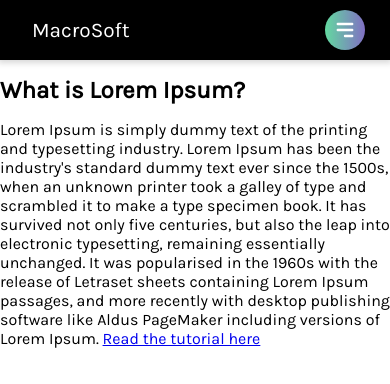
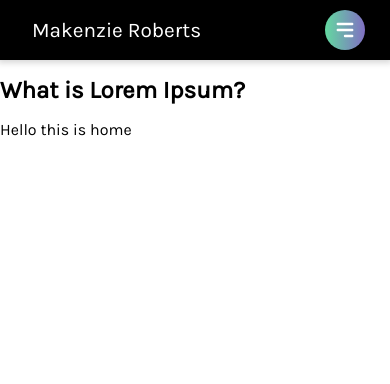
Before and after one commit to MakenzieRoberts/Semester-2_Portfolio, a React (Create React App) app: page / in a window 390 px wide. Shown: the top 384 px of the page. Built offline with nearby package versions, Linux system fonts and the light colour scheme.

Commit message:
Added router and function to close mobile nav
Nav doesn't close automatically when you use <Link> in react (as opposed to <a href>) -- so I created a function to close it named closeMenu.  Added onClick={closeMenu} to nav <ul>

```diff
--- a/src/App.js
+++ b/src/App.js
@@ -1,29 +1,22 @@
 import Navbar from "./components/Navbar";
-
+import { BrowserRouter as Router, Routes, Route, Link } from "react-router-dom";
 import "./App.css";
+import About from "./components/About";
+import Home from "./components/Home";
 
 function App() {
 	return (
 		<div className="App">
 			<div className="container">
 				<header className="App-header">
-					<Navbar />
+					<Router>
+						<Navbar />
+						<Routes>
+							<Route path="/" element={<Home />} />
+							<Route path="/about" element={<About />} />
+						</Routes>
+					</Router>
 				</header>
-				<article>
-					<h1>What is Lorem Ipsum? </h1>
-					Lorem Ipsum is simply dummy text of the printing and typesetting
-					industry. Lorem Ipsum has been the industry's standard dummy text ever
-					since the 1500s, when an unknown printer took a galley of type and
-					scrambled it to make a type specimen book. It has survived not only
-					five centuries, but also the leap into electronic typesetting,
-					remaining essentially unchanged. It was popularised in the 1960s with
-					the release of Letraset sheets containing Lorem Ipsum passages, and
-					more recently with desktop publishing software like Aldus PageMaker
-					including versions of Lorem Ipsum.{" "}
-					<a href="https://blog.logrocket.com/create-responsive-navbar-react-css/">
-						Read the tutorial here
-					</a>
-				</article>
 			</div>
 		</div>
 	);
--- /dev/null
+++ b/src/components/About.jsx
@@ -0,0 +1,7 @@
+import React from "react";
+
+const About = () => {
+	return <div>Hello!</div>;
+};
+
+export default About;
--- /dev/null
+++ b/src/components/Home.jsx
@@ -0,0 +1,14 @@
+import React from "react";
+
+const Home = () => {
+	return (
+		<div>
+			<article>
+				<h1>What is Lorem Ipsum? </h1>
+				Hello this is home
+			</article>
+		</div>
+	);
+};
+
+export default Home;
--- a/src/components/Navbar.jsx
+++ b/src/components/Navbar.jsx
@@ -1,13 +1,18 @@
 import { useState } from "react";
+import { BrowserRouter as Router, Routes, Route, Link } from "react-router-dom";
 import "../styles/navbar.css";
 
 export default function Navbar() {
 	const [isNavExpanded, setIsNavExpanded] = useState(false);
 
+	const closeMenu = (e) => {
+		setIsNavExpanded(!isNavExpanded);
+		e.preventDefault();
+	};
 	return (
 		<nav className="navigation">
 			<a href="/" className="brand-name">
-				MacroSoft
+				Makenzie Roberts
 			</a>
 			<button
 				className="hamburger"
@@ -15,7 +20,6 @@
 					setIsNavExpanded(!isNavExpanded);
 				}}
 			>
-				{/* icon from Heroicons.com */}
 				<svg
 					xmlns="http://www.w3.org/2000/svg"
 					className="h-5 w-5"
@@ -34,15 +38,15 @@
 					isNavExpanded ? "navigation-menu expanded" : "navigation-menu"
 				}
 			>
-				<ul>
+				<ul onClick={closeMenu}>
 					<li>
-						<a href="/home">Home</a>
+						<Link to="/">Home</Link>
 					</li>
 					<li>
-						<a href="/about">About</a>
+						<Link to="/about">About</Link>
 					</li>
 					<li>
-						<a href="/contact">Contact</a>
+						<Link to="/contact">Contact</Link>
 					</li>
 				</ul>
 			</div>
```
